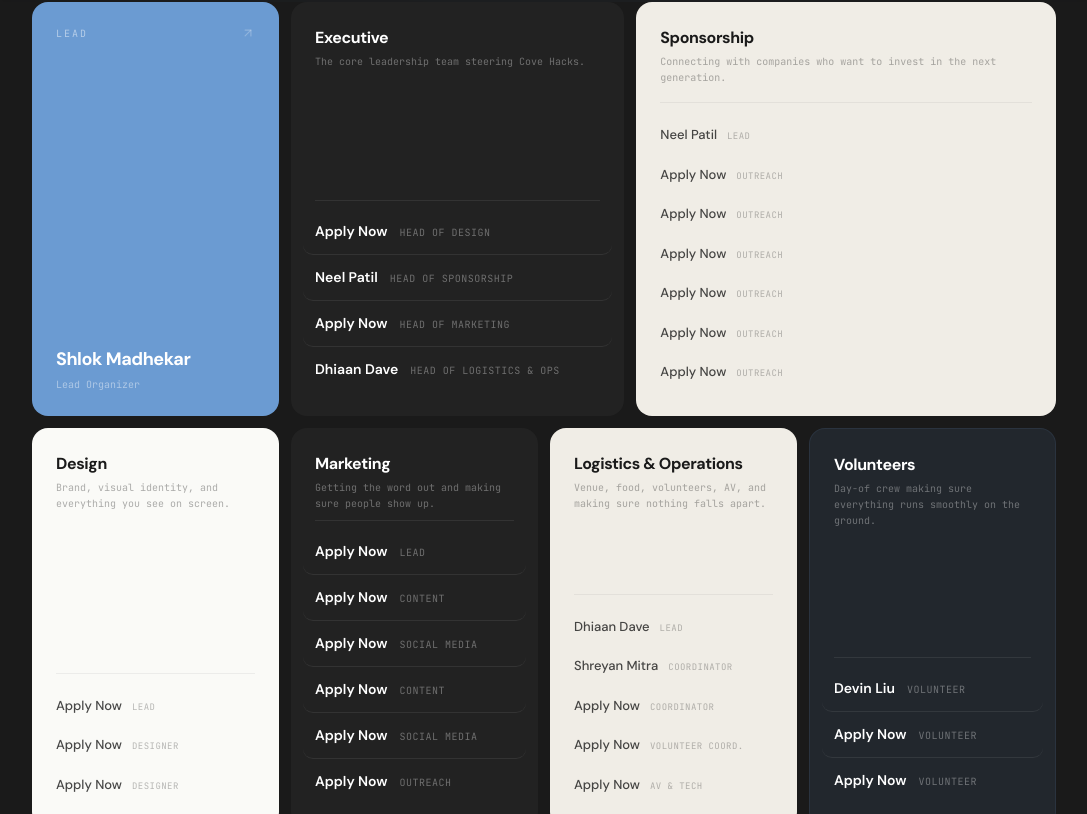
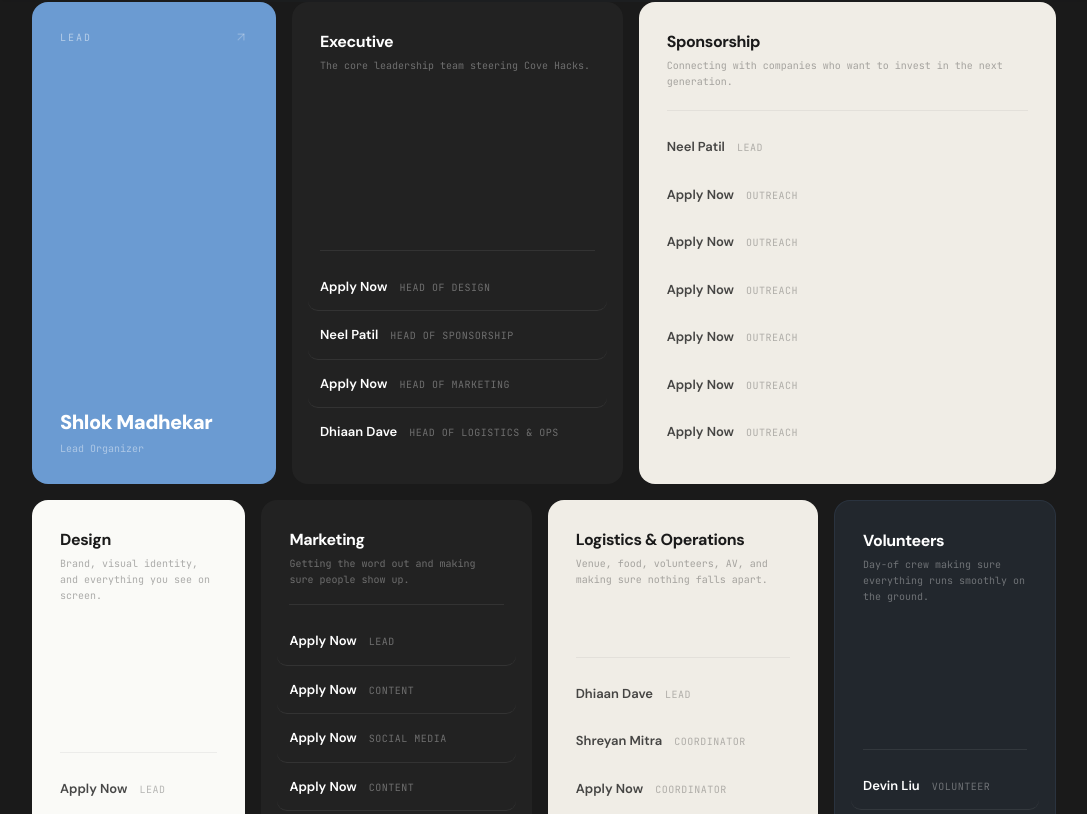
Before and after one commit to shlok-madhekar/v0-cove-hacks-website, a Next.js app: page /team in a window 1280 px wide. Shown: the part 346-1160 px from the top of the page, without its empty margins (96-1183 px from the left). Built offline with nearby package versions, Linux system fonts and the light colour scheme.

Commit message:
Unify team row components and tweak layout/styles
Replace ExecRow and RosterRow with a single MemberRow
component with a dark|light variant, and update spacing,
paddings, grid columns, typography, and icon classes.
Also update the lead organizer link to point to Instagram.

```diff
--- a/components/team-page.tsx
+++ b/components/team-page.tsx
@@ -18,7 +18,7 @@
 const LEAD: TeamMember = {
   name: "Shlok Madhekar",
   role: "Lead Organizer",
-  link: "https://shlok.vercel.app/",
+  link: "https://www.instagram.com/shlok.madhekar/",
 };
 
 const EXEC_TEAM: Team = {
@@ -204,44 +204,50 @@
   },
 ];
 
-function ExecRow({ member }: { member: TeamMember }) {
+function MemberRow({
+  member,
+  variant = "dark",
+}: {
+  member: TeamMember;
+  variant?: "dark" | "light";
+}) {
+  const isDark = variant === "dark";
   return (
     <a
       href={member.link}
       target="_blank"
       rel="noopener noreferrer"
-      className="group flex items-center justify-between py-3 border-b border-white/[0.08] last:border-b-0 transition-colors hover:bg-white/[0.04] -mx-3 px-3 rounded-lg"
+      className={`group flex items-center justify-between py-3.5 -mx-3 px-3 rounded-lg transition-colors ${
+        isDark
+          ? "border-b border-white/[0.08] last:border-b-0 hover:bg-white/[0.04]"
+          : "hover:bg-[#1a1a1a]/[0.03]"
+      }`}
     >
       <div className="flex items-baseline gap-3 min-w-0">
-        <span className="font-sans text-[14px] font-semibold text-white truncate">
+        <span
+          className={`font-sans text-[13px] font-semibold truncate transition-colors ${
+            isDark
+              ? "text-white"
+              : "text-[#1a1a1a]/80 group-hover:text-[#1a1a1a]"
+          }`}
+        >
           {member.name}
         </span>
-        <span className="font-mono text-[10px] tracking-wider text-white/35 uppercase shrink-0">
+        <span
+          className={`font-mono text-[10px] tracking-wider uppercase shrink-0 ${
+            isDark ? "text-white/35" : "text-[#1a1a1a]/30"
+          }`}
+        >
           {member.role}
         </span>
       </div>
-      <ArrowUpRight className="w-3.5 h-3.5 text-white/0 group-hover:text-white/50 transition-colors shrink-0 ml-3" />
-    </a>
-  );
-}
-
-function RosterRow({ member }: { member: TeamMember }) {
-  return (
-    <a
-      href={member.link}
-      target="_blank"
-      rel="noopener noreferrer"
-      className="group flex items-center justify-between py-2.5 transition-colors hover:bg-[#1a1a1a]/[0.03] -mx-2 px-2 rounded-md"
-    >
-      <div className="flex items-baseline gap-2.5 min-w-0">
-        <span className="font-sans text-[13px] font-medium text-[#1a1a1a]/80 group-hover:text-[#1a1a1a] truncate transition-colors">
-          {member.name}
-        </span>
-        <span className="font-mono text-[9px] tracking-wider text-[#1a1a1a]/30 uppercase shrink-0">
-          {member.role}
-        </span>
-      </div>
-      <ArrowUpRight className="w-3 h-3 text-[#1a1a1a]/0 group-hover:text-[#1a1a1a]/35 transition-colors shrink-0 ml-2" />
+      <ArrowUpRight
+        className={`w-3.5 h-3.5 shrink-0 ml-3 transition-colors ${
+          isDark
+            ? "text-white/0 group-hover:text-white/50"
+            : "text-[#1a1a1a]/0 group-hover:text-[#1a1a1a]/35"
+        }`}
+      />
     </a>
   );
 }
@@ -274,20 +280,20 @@
       </section>
 
       {/* Bento Grid — all teams */}
-      <section className="px-6 pb-16 sm:pb-24">
+      <section className="px-6 pb-20 sm:pb-28">
         <div
           className={`max-w-5xl mx-auto transition-all duration-700 delay-100 ease-out ${
             mounted ? "opacity-100 translate-y-0" : "opacity-0 translate-y-6"
           }`}
         >
           {/* Row 1 — 3 / 4 / 5 split */}
-          <div className="grid grid-cols-1 sm:grid-cols-2 lg:grid-cols-12 gap-3 mb-3">
+          <div className="grid grid-cols-1 sm:grid-cols-2 lg:grid-cols-12 gap-4 mb-4">
             {/* Lead organizer — blue accent */}
             <a
               href={LEAD.link}
               target="_blank"
               rel="noopener noreferrer"
-              className="group lg:col-span-3 bg-[#6B9BD2] rounded-2xl p-5 sm:p-6 flex flex-col justify-between min-h-[180px] transition-all duration-300 hover:shadow-[0_8px_30px_rgba(107,155,210,0.2)]"
+              className="group lg:col-span-3 bg-[#6B9BD2] rounded-2xl p-6 sm:p-7 flex flex-col justify-between min-h-[200px] transition-all duration-300 hover:shadow-[0_8px_30px_rgba(107,155,210,0.2)]"
             >
               <div className="flex items-start justify-between">
                 <p className="font-mono text-[10px] tracking-[0.2em] uppercase text-white/50">
@@ -296,7 +302,7 @@
                 <ArrowUpRight className="w-3.5 h-3.5 text-white/25 group-hover:text-white/70 transition-colors" />
               </div>
               <div>
-                <p className="font-sans text-lg font-bold text-white tracking-tight leading-tight">
+                <p className="font-sans text-xl font-black text-white tracking-tight leading-tight">
                   {LEAD.name}
                 </p>
                 <p className="font-mono text-[10px] text-white/45 mt-1.5">
@@ -306,8 +312,8 @@
             </a>
 
             {/* Exec — dark */}
-            <div className="lg:col-span-4 bg-[#222] rounded-2xl p-5 sm:p-6 flex flex-col">
-              <div className="mb-2">
+            <div className="lg:col-span-4 bg-[#222] rounded-2xl p-6 sm:p-7 flex flex-col">
+              <div className="mb-4">
                 <h3 className="font-sans text-base font-bold text-white tracking-tight">
                   {EXEC_TEAM.name}
                 </h3>
@@ -315,16 +321,16 @@
                   {EXEC_TEAM.description}
                 </p>
               </div>
-              <div className="flex flex-col border-t border-white/[0.08] pt-2 mt-auto">
+              <div className="flex flex-col border-t border-white/[0.08] pt-3 mt-auto">
                 {EXEC_TEAM.members.map((member, i) => (
-                  <ExecRow key={`exec-${i}`} member={member} />
+                  <MemberRow key={`exec-${i}`} member={member} variant="dark" />
                 ))}
               </div>
             </div>
 
             {/* Sponsorship — cream, wider (biggest team) */}
-            <div className="lg:col-span-5 bg-[#F0EDE6] rounded-2xl p-5 sm:p-6 flex flex-col">
-              <div className="mb-4">
+            <div className="lg:col-span-5 bg-[#F0EDE6] rounded-2xl p-6 sm:p-7 flex flex-col">
+              <div className="mb-5">
                 <h3 className="font-sans text-base font-bold text-[#1a1a1a] tracking-tight">
                   {SUB_TEAMS[0].name}
                 </h3>
@@ -334,20 +340,21 @@
               </div>
               <div className="flex flex-col border-t border-[#1a1a1a]/[0.06] pt-3 mt-auto">
                 {SUB_TEAMS[0].members.map((member, i) => (
-                  <RosterRow
+                  <MemberRow
                     key={`${SUB_TEAMS[0].name}-${i}`}
                     member={member}
+                    variant="light"
                   />
                 ))}
               </div>
             </div>
           </div>
 
-          {/* Row 2 — 3 / 3 / 3 / 3 split */}
-          <div className="grid grid-cols-1 sm:grid-cols-2 lg:grid-cols-12 gap-3">
-            {/* Design — cream, compact */}
-            <div className="lg:col-span-3 bg-[#FAFAF7] rounded-2xl p-5 sm:p-6 flex flex-col">
-              <div className="mb-4">
+          {/* Row 2 — 3 / 4 / 4 / 3 split on 14-col grid */}
+          <div className="grid grid-cols-1 sm:grid-cols-2 lg:grid-cols-[3fr_4fr_4fr_3fr] gap-4">
+            {/* Design — cream */}
+            <div className="bg-[#FAFAF7] rounded-2xl p-6 sm:p-7 flex flex-col">
+              <div className="mb-5">
                 <h3 className="font-sans text-base font-bold text-[#1a1a1a] tracking-tight">
                   {SUB_TEAMS[1].name}
                 </h3>
@@ -357,17 +364,18 @@
               </div>
               <div className="flex flex-col border-t border-[#1a1a1a]/[0.06] pt-3 mt-auto">
                 {SUB_TEAMS[1].members.map((member, i) => (
-                  <RosterRow
+                  <MemberRow
                     key={`${SUB_TEAMS[1].name}-${i}`}
                     member={member}
+                    variant="light"
                   />
                 ))}
               </div>
             </div>
 
             {/* Marketing — dark */}
-            <div className="lg:col-span-3 bg-[#222] rounded-2xl p-5 sm:p-6 flex flex-col">
-              <div className="mb-2">
+            <div className="bg-[#222] rounded-2xl p-6 sm:p-7 flex flex-col">
+              <div className="mb-4">
                 <h3 className="font-sans text-base font-bold text-white tracking-tight">
                   {SUB_TEAMS[2].name}
                 </h3>
@@ -375,16 +383,20 @@
                   {SUB_TEAMS[2].description}
                 </p>
               </div>
-              <div className="flex flex-col border-t border-white/[0.08] pt-2 mt-auto">
+              <div className="flex flex-col border-t border-white/[0.08] pt-3 mt-auto">
                 {SUB_TEAMS[2].members.map((member, i) => (
-                  <ExecRow key={`${SUB_TEAMS[2].name}-${i}`} member={member} />
+                  <MemberRow
+                    key={`${SUB_TEAMS[2].name}-${i}`}
+                    member={member}
+                    variant="dark"
+                  />
                 ))}
               </div>
             </div>
 
             {/* Logistics & Ops — cream */}
-            <div className="lg:col-span-3 bg-[#F0EDE6] rounded-2xl p-5 sm:p-6 flex flex-col">
-              <div className="mb-4">
+            <div className="bg-[#F0EDE6] rounded-2xl p-6 sm:p-7 flex flex-col">
+              <div className="mb-5">
                 <h3 className="font-sans text-base font-bold text-[#1a1a1a] tracking-tight">
                   {SUB_TEAMS[3].name}
                 </h3>
@@ -394,17 +406,18 @@
               </div>
               <div className="flex flex-col border-t border-[#1a1a1a]/[0.06] pt-3 mt-auto">
                 {SUB_TEAMS[3].members.map((member, i) => (
-                  <RosterRow
+                  <MemberRow
                     key={`${SUB_TEAMS[3].name}-${i}`}
                     member={member}
+                    variant="light"
                   />
                 ))}
               </div>
             </div>
 
             {/* Volunteers — blue tint */}
-            <div className="lg:col-span-3 bg-[#6B9BD2]/10 rounded-2xl p-5 sm:p-6 flex flex-col border border-[#6B9BD2]/10">
-              <div className="mb-4">
+            <div className="bg-[#6B9BD2]/10 rounded-2xl p-6 sm:p-7 flex flex-col border border-[#6B9BD2]/10">
+              <div className="mb-5">
                 <h3 className="font-sans text-base font-bold text-white tracking-tight">
                   {SUB_TEAMS[4].name}
                 </h3>
@@ -412,9 +425,13 @@
                   {SUB_TEAMS[4].description}
                 </p>
               </div>
-              <div className="flex flex-col border-t border-white/[0.08] pt-2 mt-auto">
+              <div className="flex flex-col border-t border-white/[0.08] pt-3 mt-auto">
                 {SUB_TEAMS[4].members.map((member, i) => (
-                  <ExecRow key={`${SUB_TEAMS[4].name}-${i}`} member={member} />
+                  <MemberRow
+                    key={`${SUB_TEAMS[4].name}-${i}`}
+                    member={member}
+                    variant="dark"
+                  />
                 ))}
               </div>
             </div>
```
Also changed, not shown: 1 other file (tests, documents, lock files or other folders).
